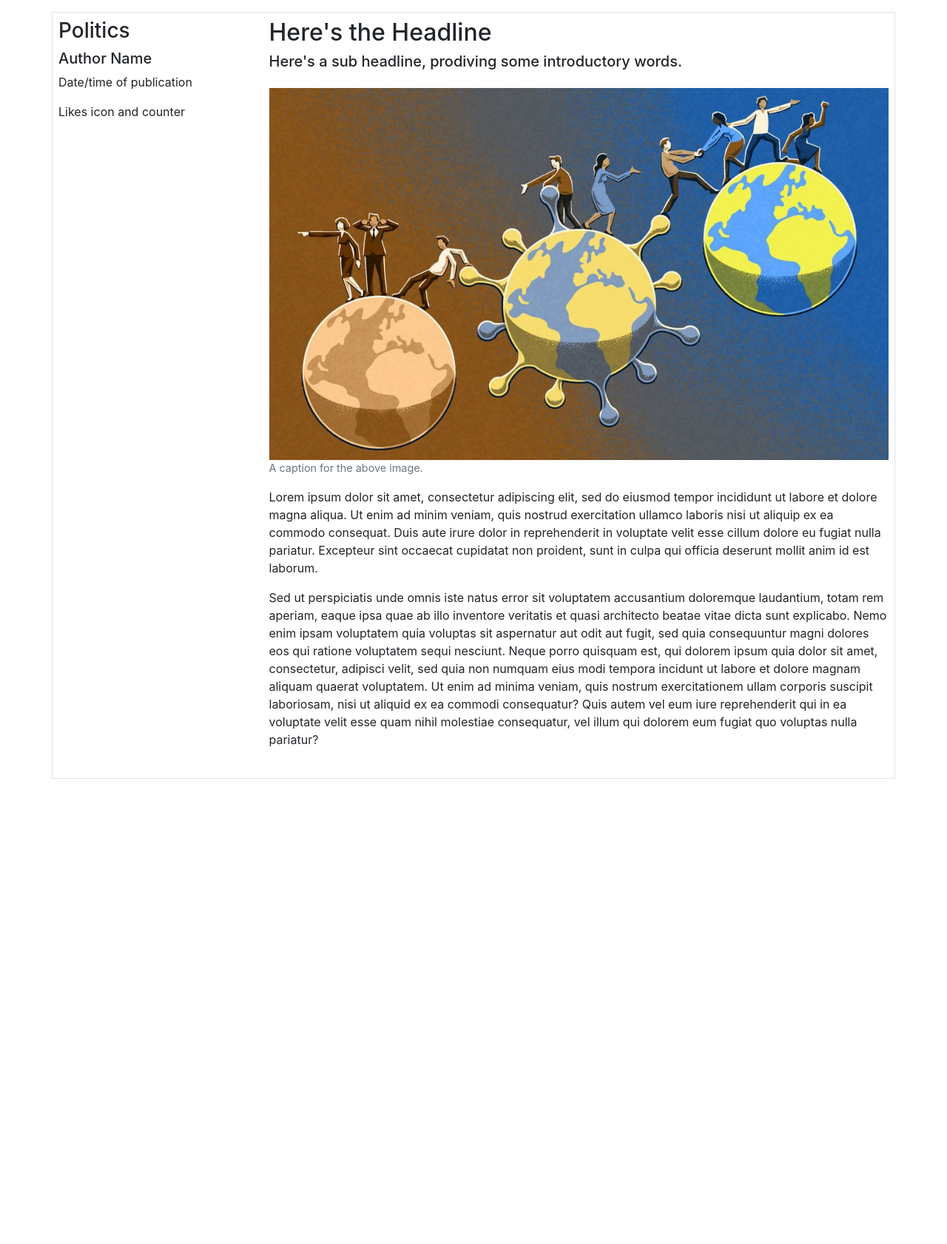
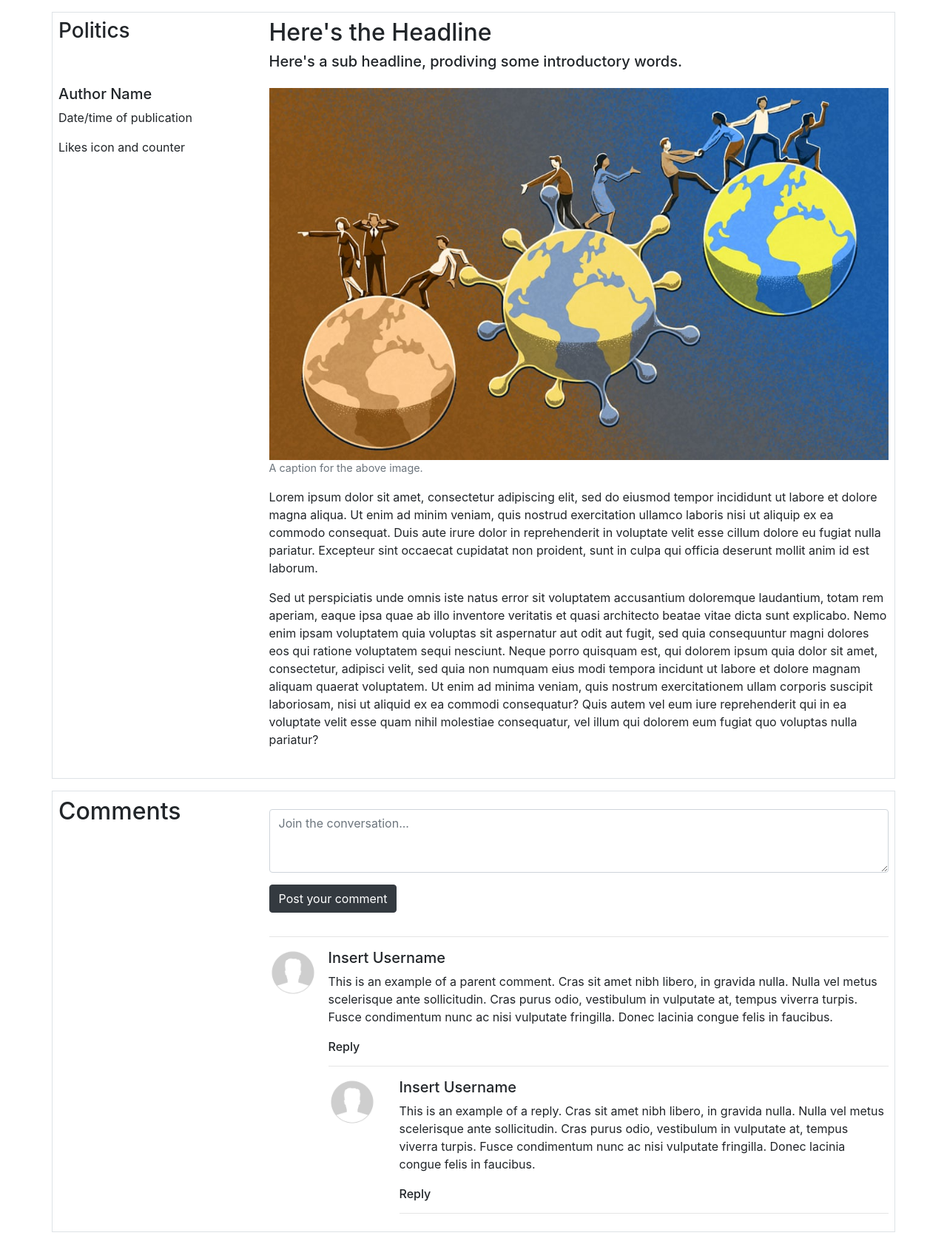
Before and after one commit to First-Derivative/WebHerald, a Django app: page //article/ in a window 1280 px wide. Shown: the part 192-1874 px from the top of the page at 74% size. Before the commit the page ends 1245 px from the top, so only its background shows below. Run offline with Django 3.2, Linux system fonts and the light colour scheme.

Commit message:
Article template updated with comment div, userform template and basic url added

```diff
--- a/main/templates/main/article.html
+++ b/main/templates/main/article.html
@@ -5,13 +5,17 @@
 
 {% block content %}
 
-<div class="row border my-3">
+<div class="row border my-3" id="article_container">
 
   <!-- Column 1 - Category Heading,  Meta -->
   <div class="col-3 p-2">
     <div class="article_category">
       <h3>Politics</h3>
     </div>
+
+    <!-- a litle white space -->
+    <br>
+    <br>
 
     <div class="article_meta">
       <h5>Author Name</h5>
@@ -40,8 +44,54 @@
     <p>Sed ut perspiciatis unde omnis iste natus error sit voluptatem accusantium doloremque laudantium, totam rem aperiam, eaque ipsa quae ab illo inventore veritatis et quasi architecto beatae vitae dicta sunt explicabo. Nemo enim ipsam voluptatem quia voluptas sit aspernatur aut odit aut fugit, sed quia consequuntur magni dolores eos qui ratione voluptatem sequi nesciunt. Neque porro quisquam est, qui dolorem ipsum quia dolor sit amet, consectetur, adipisci velit, sed quia non numquam eius modi tempora incidunt ut labore et dolore magnam aliquam quaerat voluptatem. Ut enim ad minima veniam, quis nostrum exercitationem ullam corporis suscipit laboriosam, nisi ut aliquid ex ea commodi consequatur? Quis autem vel eum iure reprehenderit qui in ea voluptate velit esse quam nihil molestiae consequatur, vel illum qui dolorem eum fugiat quo voluptas nulla pariatur?
     </p>
     </div>
-
   </div>
 </div>
 
+<!-- Comments -->
+
+<div class="row border my-3" id="comments_container">
+
+  <div class="col-3 p-2">
+      <h2>Comments</h2>
+  </div>
+
+  <div class="col-9 p-2">
+    <!-- Comment post form -->
+    <div class="post_comment py-3">
+      <form>
+        <div class="form-group">
+          <textarea name="comment" class="form-control" rows="3" placeholder="Join the conversation..."></textarea>
+        </div>
+        <button type="submit" class="btn btn-dark">Post your comment</button>
+      </form>
+    </div>
+
+    <hr>
+
+    <!-- Display comments -->
+    <div class="media">
+      <img src="{% static 'main/images/empty-profile.jpg' %}" class="mr-3" alt="..." width="64px" height="64px">
+      <div class="media-body">
+        <h5 class="mt-0">Insert Username</h5>
+        This is an example of a parent comment. Cras sit amet nibh libero, in gravida nulla. Nulla vel metus scelerisque ante sollicitudin. Cras purus odio, vestibulum in vulputate at, tempus viverra turpis. Fusce condimentum nunc ac nisi vulputate fringilla. Donec lacinia congue felis in faucibus.
+        <h6><br>Reply</h6>
+        <hr>
+        <div class="media mt-3">
+          <a class="mr-3" href="#">
+            <img src="{% static 'main/images/empty-profile.jpg' %}" class="mr-3" alt="..." width="64px" height="64px">
+          </a>
+          <div class="media-body">
+            <h5 class="mt-0">Insert Username</h5>
+            This is an example of a reply. Cras sit amet nibh libero, in gravida nulla. Nulla vel metus scelerisque ante sollicitudin. Cras purus odio, vestibulum in vulputate at, tempus viverra turpis. Fusce condimentum nunc ac nisi vulputate fringilla. Donec lacinia congue felis in faucibus.
+            <h6><br>Reply</h6>
+            <hr>
+          </div>
+        </div>
+      </div>
+    </div>
+
+  </div>
+
+</div>
+
 {% endblock content%}
--- a/main/templates/main/base.html
+++ b/main/templates/main/base.html
@@ -47,7 +47,7 @@
             </li>
           </ul>
           <span class="navbar-text">
-            <a>Sign In/ My Account</a>
+            <a href="{% url 'user-form' %}">Sign In/ My Account</a>
           </span>
         </div>
       </nav>
--- a/main/urls.py
+++ b/main/urls.py
@@ -1,8 +1,9 @@
 from django.contrib import admin
 from django.urls import path
-from main.views import indexView, articleView
+from main.views import indexView, articleView, formView
 
 urlpatterns = [
     path('', indexView, name='index'),
-    path('/article/',  articleView, name='article'),
+    path('/article/', articleView, name='article'),
+    path('/user-form/', formView, name='user-form'),
 ]
--- a/main/views.py
+++ b/main/views.py
@@ -9,3 +9,6 @@ def indexView(request):
 # Serve article page, hardcoded for now
 def articleView(request):
     return render(request, 'main/article.html')
+
+def formView(request):
+    return render(request, 'main/user-form.html')
```
Also changed, not shown: main/templates/main/user-form.html (added, +22 -0 lines), main/static/main/images/empty-profile.jpg (added).
